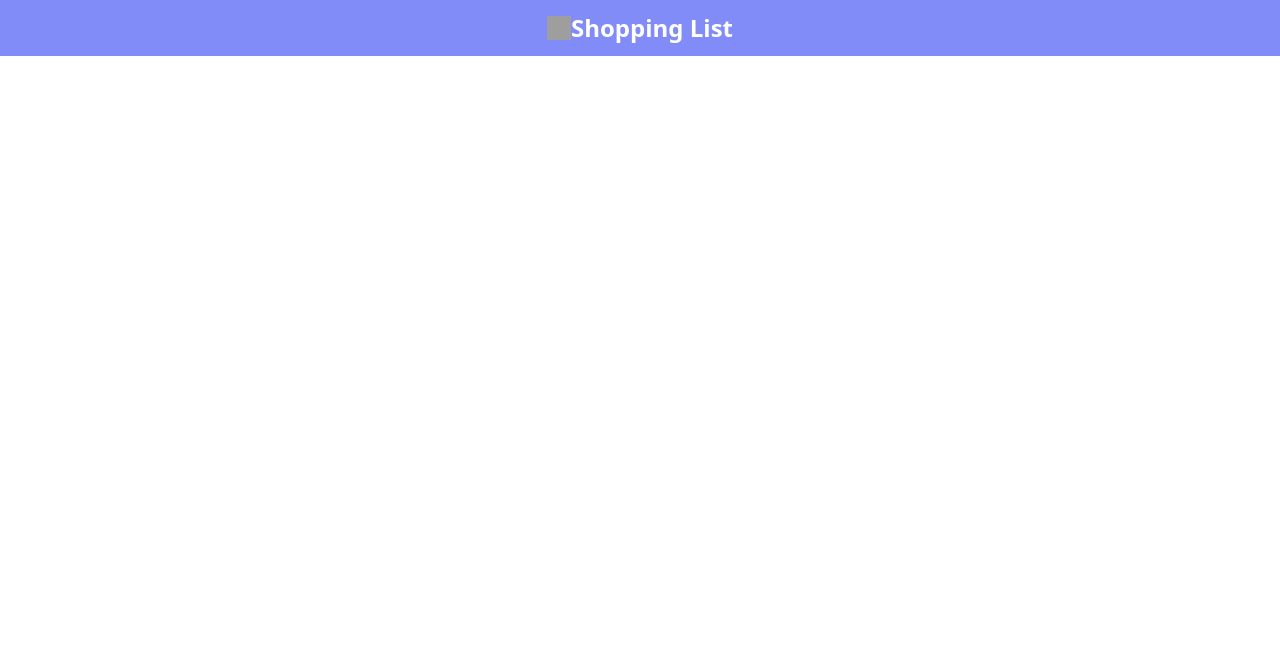
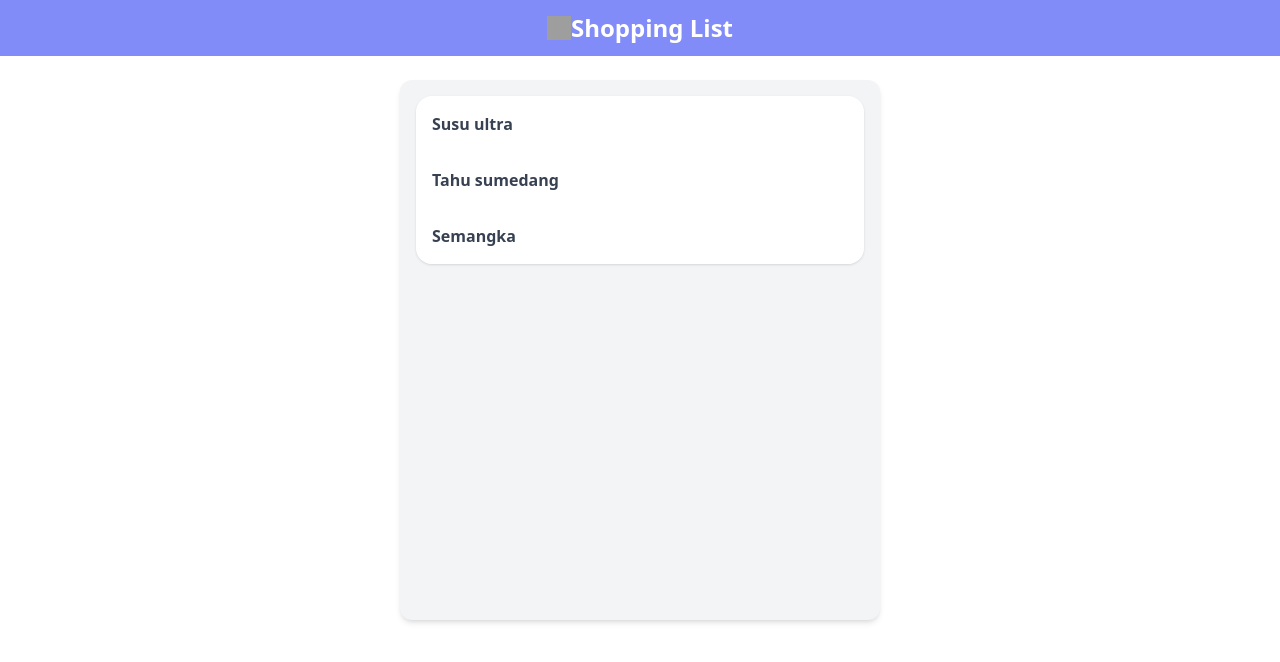
Before and after one commit to indra120/shopping-list-vue, a Vue app: page / in a window 1280 px wide. Shown: the top 662 px of the page. Built offline with nearby package versions, Linux system fonts and the light colour scheme; grey boxes are pictures that could not be loaded.

Commit message:
Displaying shopping lists

```diff
--- a/src/App.vue
+++ b/src/App.vue
@@ -1,7 +1,22 @@
 <template>
   <Header />
+
+  <section
+    className="flex flex-col h-[540px] max-w-[480px] p-4 my-6 mx-auto bg-gray-100 rounded-xl shadow-md"
+  >
+    <ShoppingLists :shoppingList="shoppingList" />
+  </section>
 </template>
 
 <script setup lang="ts">
+import { ref } from "vue"
+import { ShoppingItem } from "./types"
 import Header from "./components/Header.vue"
+import ShoppingLists from "./components/ShoppingLists.vue"
+
+const shoppingList = ref<ShoppingItem[]>([
+  { title: "Susu ultra", count: 1 },
+  { title: "Tahu sumedang", count: 1 },
+  { title: "Semangka", count: 1 },
+])
 </script>
--- /dev/null
+++ b/src/components/ShoppingLists.vue
@@ -0,0 +1,19 @@
+<template>
+  <section
+    class="shadow overflow-x-hidden overflow-y-auto rounded-2xl max-h-[640px]"
+  >
+    <div
+      class="flex justify-between items-center h-14 py-3 px-4 bg-white text-gray-700 text-base font-semibold"
+      v-for="(item, i) in shoppingList"
+      :key="i"
+    >
+      {{ item.title }}
+    </div>
+  </section>
+</template>
+
+<script setup lang="ts">
+import { ShoppingItem } from "../types"
+
+defineProps<{ shoppingList: ShoppingItem[] }>()
+</script>
--- /dev/null
+++ b/src/types.ts
@@ -0,0 +1,4 @@
+export interface ShoppingItem {
+  title: string
+  count: number
+}
```
